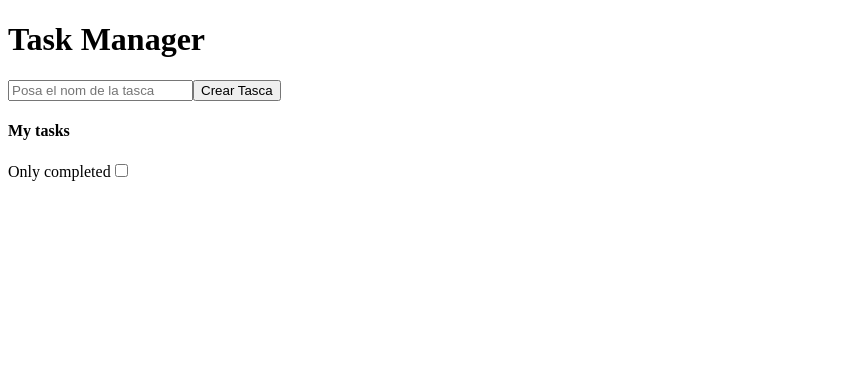
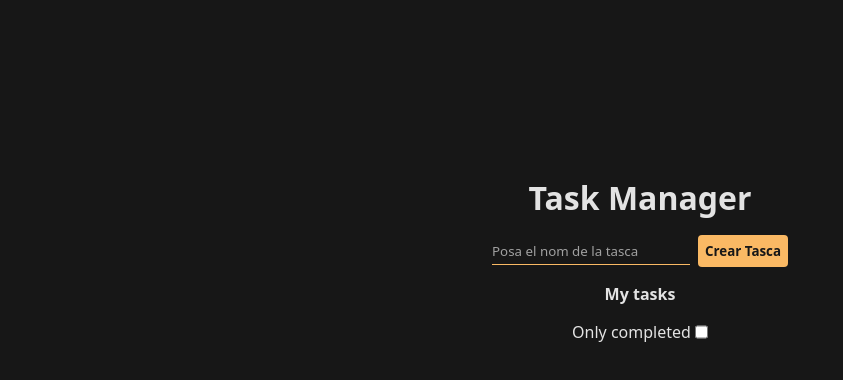
Before and after one commit to oriol7e7/vue-task-manager, a Vue app: page / in a window 1280 px wide. Shown: the top 380 px of the page, without its empty margins (0-843 px from the left). Built offline with nearby package versions, Linux system fonts and the light colour scheme; the HTML template or start-up script is replaced by a standard one.

Commit message:
styles: afegir estils basics

```diff
--- a/src/App.vue
+++ b/src/App.vue
@@ -31,12 +31,17 @@ const completeTask = (id: number) => {
 </script>
 
 <template>
+  <main>
     <h1>Task Manager</h1>
     <AddTask @create-task="createTask" />
     <h4>My tasks</h4>
+    <div class="filter">
       <label for="">Only completed</label>
       <input type="checkbox" v-model="onlyCompleted" />
+    </div>
+
     <!--Totes les tasques-->
+    <div class="tasks">
       <TaskComponent
         v-if="!onlyCompleted"
         v-for="task in tasks"
@@ -54,6 +59,29 @@ const completeTask = (id: number) => {
         @on-complete="completeTask(task.id)"
         @on-delete="deleteTask(task.id)"
       />
+    </div>
+  </main>
 </template>
 
-<style scoped></style>
+<style scoped>
+main {
+  width: 100%;
+  height: 100dvh;
+  padding-top: 5rem;
+  display: flex;
+  flex-direction: column;
+  justify-content: flex-start;
+  align-items: center;
+  gap: 1rem;
+}
+.tasks {
+  display: flex;
+  flex-direction: column;
+  gap: 0.5rem;
+}
+
+.filter {
+  display: flex;
+  gap: 0.25rem;
+}
+</style>
--- /dev/null
+++ b/src/assets/main.css
@@ -0,0 +1,85 @@
+* {
+  box-sizing: border-box;
+  margin: 0;
+  padding: 0;
+}
+
+body {
+  width: 100%;
+  height: 100dvh;
+  padding-top: 5rem;
+  display: flex;
+  flex-direction: column;
+  justify-content: flex-start;
+  align-items: center;
+  gap: 1rem;
+  background-color: #171717;
+  color: #f0f0f0f0;
+  font-family:
+    system-ui,
+    -apple-system,
+    BlinkMacSystemFont,
+    'Segoe UI',
+    Roboto,
+    Oxygen,
+    Ubuntu,
+    Cantarell,
+    'Open Sans',
+    'Helvetica Neue',
+    sans-serif;
+}
+button {
+  border-radius: 4px;
+  background-color: rgb(250, 185, 100);
+  color: #171717;
+  font-weight: bold;
+  padding: 7px;
+  cursor: pointer;
+  font-family:
+    system-ui,
+    -apple-system,
+    BlinkMacSystemFont,
+    'Segoe UI',
+    Roboto,
+    Oxygen,
+    Ubuntu,
+    Cantarell,
+    'Open Sans',
+    'Helvetica Neue',
+    sans-serif;
+  border: 0;
+  transition: all 0.2s ease;
+}
+button:hover {
+  filter: brightness(1.1);
+}
+input {
+  padding: 4px 0px;
+  border: none;
+  border-bottom: solid 1px rgb(250, 185, 100);
+  background-color: #171717;
+  color: #f0f0f0f0;
+  font-family:
+    system-ui,
+    -apple-system,
+    BlinkMacSystemFont,
+    'Segoe UI',
+    Roboto,
+    Oxygen,
+    Ubuntu,
+    Cantarell,
+    'Open Sans',
+    'Helvetica Neue',
+    sans-serif;
+  outline: none;
+  transition: all 0.3s ease;
+}
+
+input::placeholder {
+  color: #f0f0f0a2;
+}
+input:active {
+  border: none;
+  outline: none;
+  border-bottom: solid 2px rgb(250, 185, 100);
+}
--- a/src/components/AddTask.vue
+++ b/src/components/AddTask.vue
@@ -17,4 +17,11 @@ const onCreateTask = () => {
   </form>
 </template>
 
-<style scoped></style>
+<style scoped>
+form {
+  display: flex;
+  justify-content: center;
+  align-items: center;
+  gap: 0.5rem;
+}
+</style>
--- a/src/components/TaskComponent.vue
+++ b/src/components/TaskComponent.vue
@@ -5,9 +5,9 @@ const { task } = defineProps<{ task: Task }>()
 </script>
 
 <template>
-  <div>
+  <div class="task">
     <h4 :class="task.completed ? 'completed' : 'not-completed'">{{ task.name }}</h4>
-    <button @click="emit('onComplete', task.id)">Completa</button>
+    <button class="completa" @click="emit('onComplete', task.id)">Completa</button>
     <button @click="emit('onDelete', task.id)">Elimina</button>
   </div>
 </template>
@@ -16,4 +16,14 @@ const { task } = defineProps<{ task: Task }>()
 .completed {
   text-decoration: line-through;
 }
+
+.task {
+  display: flex;
+  align-items: center;
+  gap: 0.25rem;
+}
+.completa {
+  background-color: transparent;
+  color: rgb(250, 185, 100);
+}
 </style>
--- a/src/main.ts
+++ b/src/main.ts
@@ -1,4 +1,5 @@
 import { createApp } from 'vue'
 import App from './App.vue'
+import './assets/main.css'
 
 createApp(App).mount('#app')
```
Lines whose indentation alone changed are shown as unchanged.
